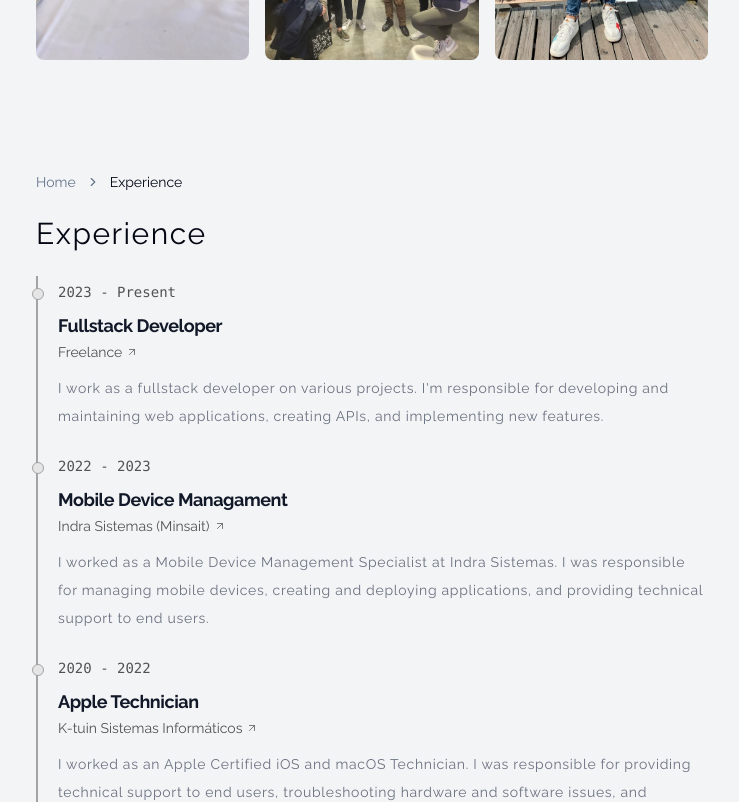
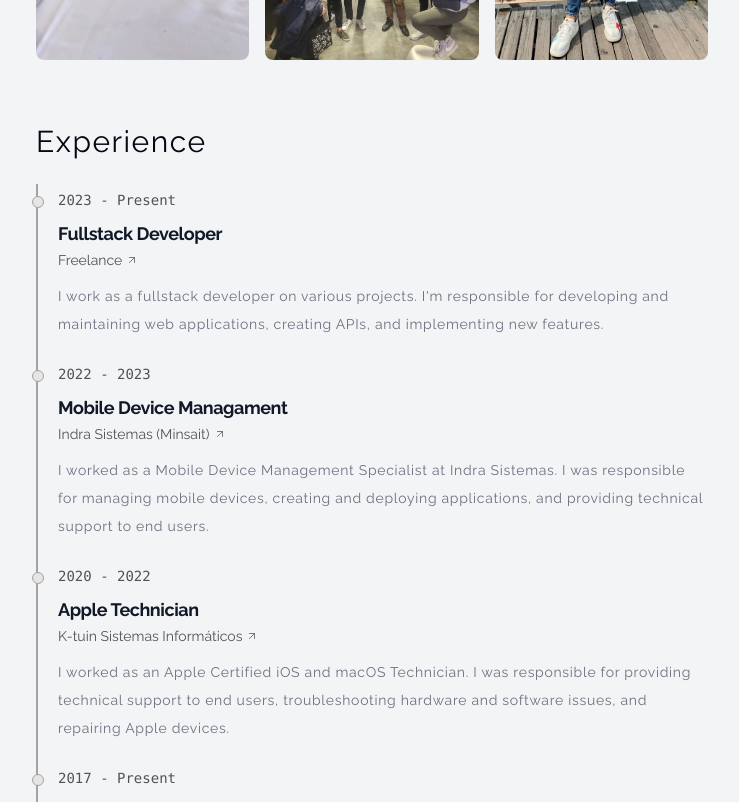
Before and after one commit to ecaleb97/ecaleb.dev, a Next.js app: page / in a window 1280 px wide. Shown: the part 860-1662 px from the top of the page, without its empty margins (268-1007 px from the left). Built offline with nearby package versions, Linux system fonts and the light colour scheme.

Commit message:
refactor: Update Experience component with new className for SectionWrapper

```diff
--- a/src/components/experience/experience.tsx
+++ b/src/components/experience/experience.tsx
@@ -6,9 +6,9 @@ import { SectionWrapper } from '@/components/section/section-wrapper';
 export function Experience() {
   return (
     <SectionWrapper
-      className='my-28'
+      className='my-16'
     >
-      <Path name='Experience' />
+      {/* <Path name='Experience' /> */}
       <SectionHeading>
         Experience
       </SectionHeading>
```
